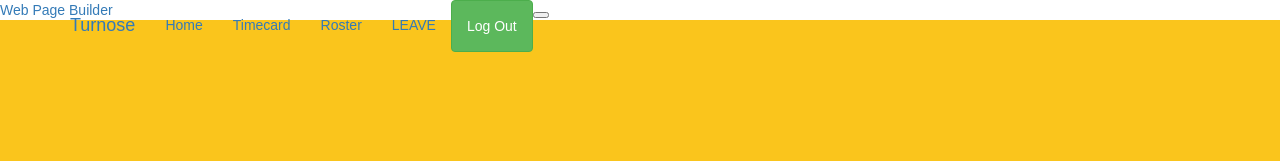
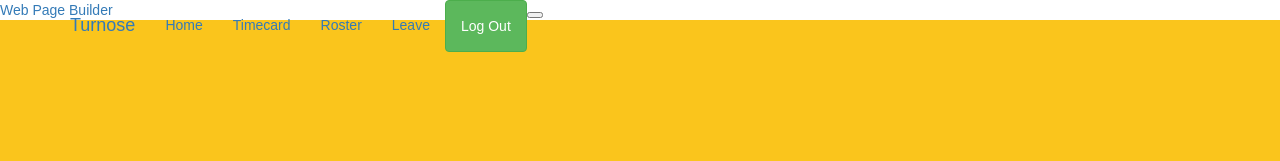
Before and after one commit to amrutha-k-r/ICT-PROJECT---GROUP-11, a PHP site: page /addreq.php in a window 1280 px wide, after a click that opens the changed part. Shown: the top 161 px of the page. Run offline with PHP 8.4, Linux system fonts and the light colour scheme; a user stored in the database is signed in; data that the repository does not hold is empty; some libraries are stand-ins or nearby versions.

Commit message:
Update addreq.php

```diff
--- a/addreq.php
+++ b/addreq.php
@@ -136,7 +136,7 @@
                         <li class="nav-item dropdown"><a class="nav-link link" href="home.php">Home</a></li>
                         <li class="nav-item dropdown"><a class="nav-link link" href="timecard.php">Timecard</a></li>
                         <li class="nav-item"><a class="nav-link link" href="eroster.php">Roster</a></li>
-                        <li class="nav-item dropdown"><a class="nav-link link dropdown-toggle" data-toggle="dropdown-submenu" href="" aria-expanded="false">LEAVE</a>
+                        <li class="nav-item dropdown"><a class="nav-link link dropdown-toggle" data-toggle="dropdown-submenu" href="" aria-expanded="false">Leave</a>
                                 <div class="dropdown-menu">
                                     <a class="dropdown-item" href="addreq.php">Add Requests</a>
 <!--                                    <a class="dropdown-item" href="denreq.php">Denied</a>
@@ -173,8 +173,7 @@
       <div class="container">
           <div class="row">
               <div class="col-xs-12 text-xs-center">
-<!--                  <h3 class="mbr-section-title display-2">PRICING TABLE</h3>
-                  <small class="mbr-section-subtitle">Pricing table with four columns and solid color background.</small>-->
+
 
 
 
```
